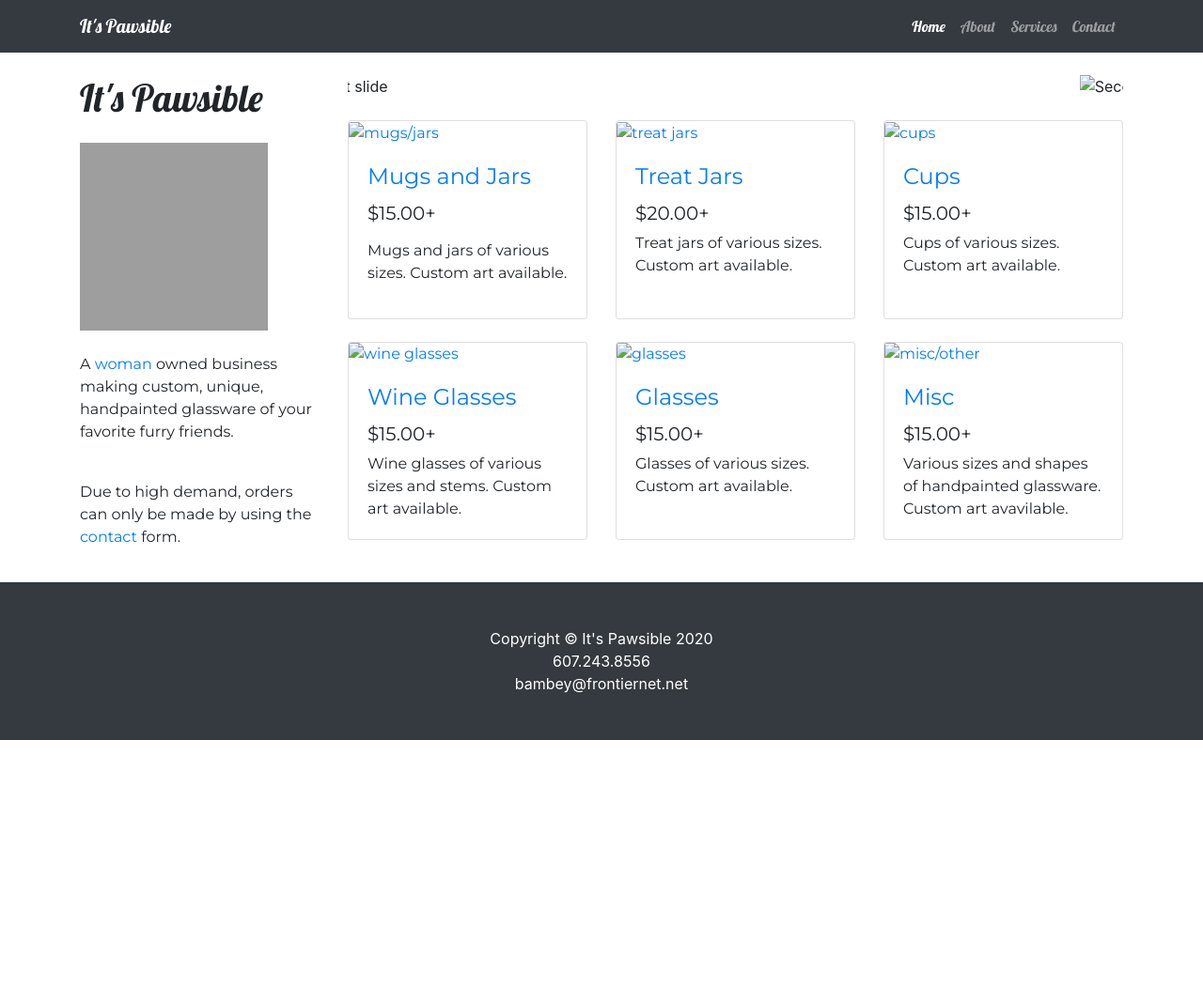
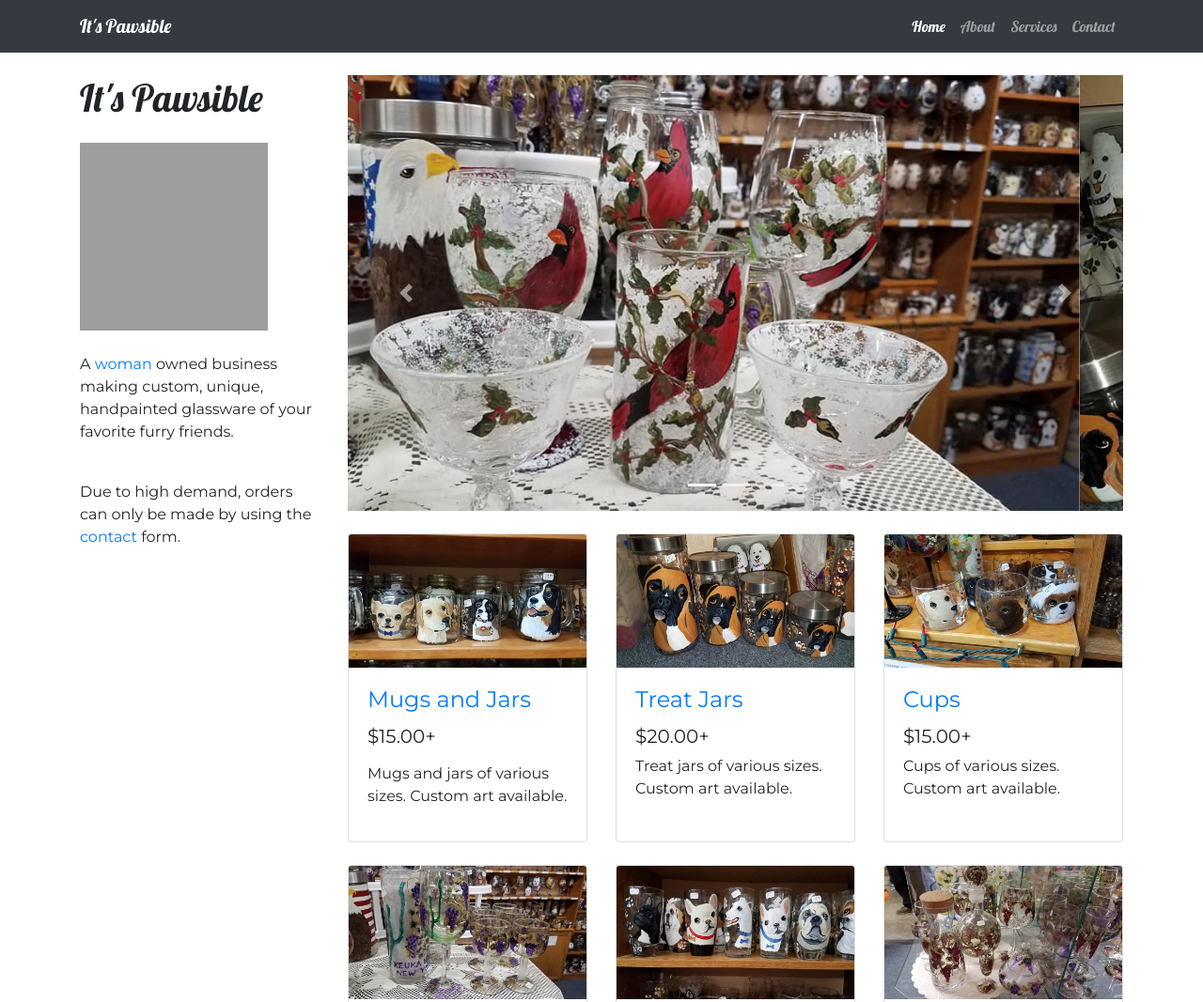
Before and after one commit to HannahApple/Pawsible-Server, a website: page views/index.html in a window 1280 px wide. Shown: the top 1067 px of the page at 94% size. Before the commit the page ends 800 px from the top, so only its background shows below. Drawn offline with Linux system fonts and the light colour scheme; grey boxes are pictures that could not be loaded.

Commit message:
fixed pictures

```diff
--- a/views/index.html
+++ b/views/index.html
@@ -83,13 +83,13 @@
           </ol>
           <div class="carousel-inner" role="listbox">
             <div class="carousel-item active">
-              <img class="d-block img-fluid" src="views\pictures\slide1.jpg" alt="First slide">
+              <img class="d-block img-fluid" src="pictures\slide1.jpg" alt="First slide">
             </div>
             <div class="carousel-item">
-              <img class="d-block img-fluid" src="views\pictures\slide2.jpg" alt="Second slide">
+              <img class="d-block img-fluid" src="pictures\slide2.jpg" alt="Second slide">
             </div>
             <div class="carousel-item">
-              <img class="d-block img-fluid" src="views\pictures\slide3.jpg" alt="Third slide">
+              <img class="d-block img-fluid" src="pictures\slide3.jpg" alt="Third slide">
             </div>
           </div>
           <a class="carousel-control-prev" href="#carouselExampleIndicators" role="button" data-slide="prev">
@@ -106,7 +106,7 @@
 
           <div style="font-family: 'Montserrat', sans-serif;" class="col-lg-4 col-md-6 mb-4">
             <div class="card h-100">
-              <a href="#"><img class="card-img-top" src="views\pictures\mugsandjars.jpg" alt="mugs/jars"></a>
+              <a href="#"><img class="card-img-top" src="pictures\mugsandjars.jpg" alt="mugs/jars"></a>
               <div class="card-body">
                 <h4 class="card-title">
                   <a href="services.html">Mugs and Jars</a>
@@ -119,7 +119,7 @@
 
           <div style="font-family: 'Montserrat', sans-serif;" class="col-lg-4 col-md-6 mb-4">
             <div class="card h-100">
-              <a href="#"><img class="card-img-top" src="views\pictures\treatjars.jpg" alt="treat jars"></a>
+              <a href="#"><img class="card-img-top" src="pictures\treatjars.jpg" alt="treat jars"></a>
               <div class="card-body">
                 <h4 class="card-title">
                   <a href="services.html">Treat Jars</a>
@@ -132,7 +132,7 @@
 
           <div style="font-family: 'Montserrat', sans-serif;" class="col-lg-4 col-md-6 mb-4">
             <div class="card h-100">
-              <a href="#"><img class="card-img-top" src="views\pictures\cups.jpg" alt="cups"></a>
+              <a href="#"><img class="card-img-top" src="pictures\cups.jpg" alt="cups"></a>
               <div class="card-body">
                 <h4 class="card-title">
                   <a href="services.html">Cups</a>
@@ -145,7 +145,7 @@
 
           <div style="font-family: 'Montserrat', sans-serif;" class="col-lg-4 col-md-6 mb-4">
             <div class="card h-100">
-              <a href="#"><img class="card-img-top" src="views\pictures\wineglassses.jpg" alt="wine glasses"></a>
+              <a href="#"><img class="card-img-top" src="pictures\wineglassses.jpg" alt="wine glasses"></a>
               <div class="card-body">
                 <h4 class="card-title">
                   <a href="services.html">Wine Glasses</a>
@@ -158,7 +158,7 @@
 
           <div style="font-family: 'Montserrat', sans-serif;" class="col-lg-4 col-md-6 mb-4">
             <div class="card h-100">
-              <a href="#"><img class="card-img-top" src="views\pictures\glasses.jpg" alt="glasses"></a>
+              <a href="#"><img class="card-img-top" src="pictures\glasses.jpg" alt="glasses"></a>
               <div class="card-body">
                 <h4 class="card-title">
                   <a href="services.html">Glasses</a>
@@ -171,7 +171,7 @@
 
           <div style="font-family: 'Montserrat', sans-serif;" class="col-lg-4 col-md-6 mb-4">
             <div class="card h-100">
-              <a href="#"><img class="card-img-top" src="views\pictures\misc.jpg" alt="misc/other"></a>
+              <a href="#"><img class="card-img-top" src="pictures\misc.jpg" alt="misc/other"></a>
               <div class="card-body">
                 <h4 class="card-title">
                   <a href="services.html">Misc</a>
```
Also changed, not shown: views/aboutpawsible.html (+1 -1 lines), views/services.html (+3 -3 lines).
